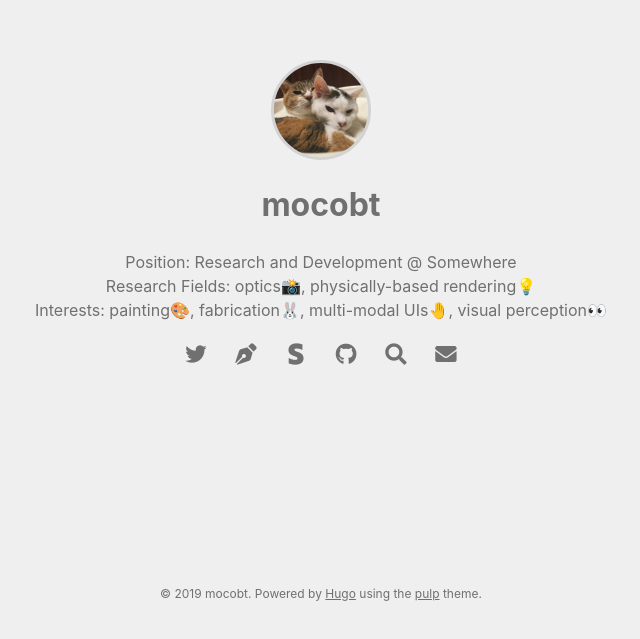
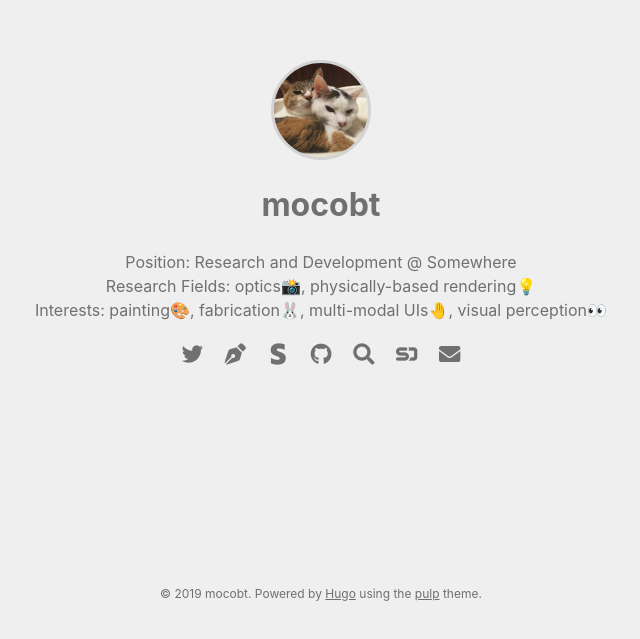
Before and after one commit to j20232/j20232.github.io, a plain HTML site: page index.html in a window 1280 px wide. Shown: the part 147-786 px from the top of the page, without its empty margins (319-959 px from the left). Drawn offline with Linux system fonts and the light colour scheme.

Commit message:
Add speaker deck

```diff
--- a/index.html
+++ b/index.html
@@ -87,6 +87,8 @@
 
             <li><a href="https://qiita.com/mocobt" aria-label="qiita"><i class='fas fa-search fa-lg'></i><br></a></li>
 
+            <li><a href="https://speakerdeck.com/j20232" aria-label="Speaker Deck"><i class='fab fa-speaker-deck fa-lg'></i><br></a></li>
+
             <li><a href="mailto:mocobt@gmail.com" aria-label="email"><i class='fa fa-envelope fa-lg'></i><br></a></li>
 
           </ul>
```
